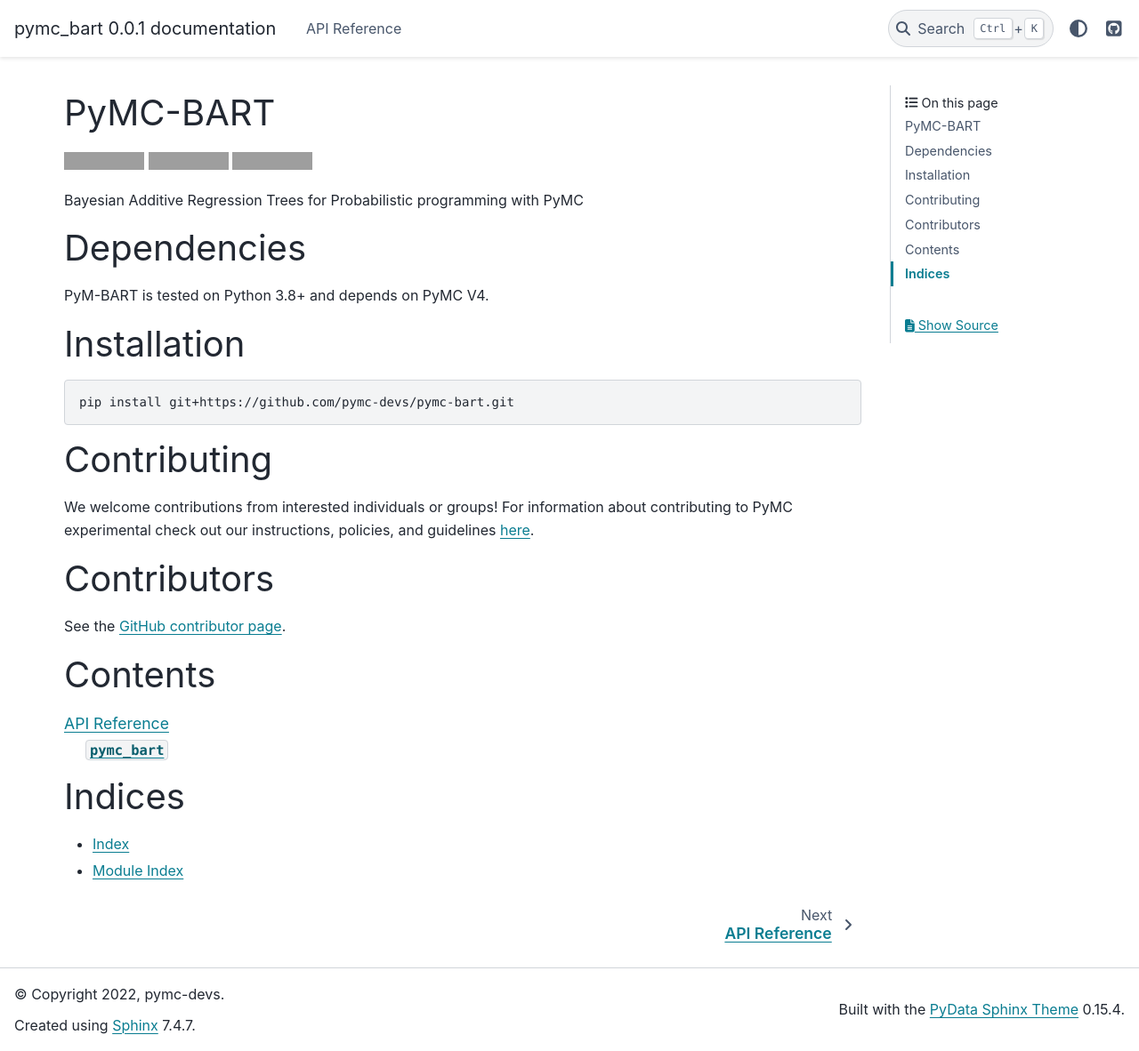
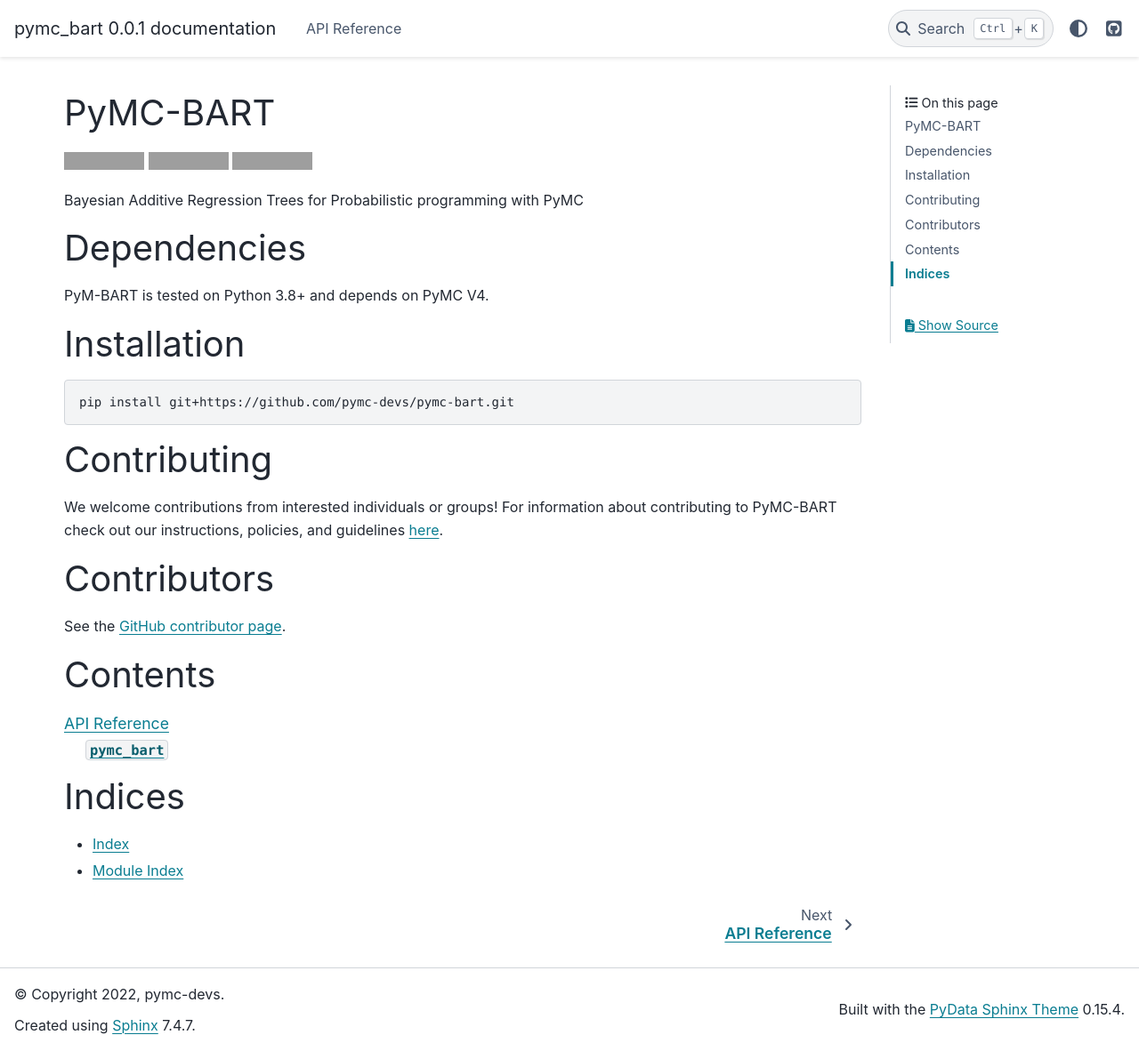
Before and after one commit to pymc-devs/pymc-bart, a Sphinx documentation site: the page built from docs/index.rst, in a window 1280 px wide and 1182 px high. Shown: the whole window at 89% size. Built offline with Sphinx 7.4.7 and the PyData theme 0.15.4, drawn with Linux system fonts in a browser that asks for light colours; grey boxes are pictures that could not be loaded.

Commit message:
remove references to experimental

```diff
--- a/docs/api_reference.rst
+++ b/docs/api_reference.rst
@@ -2,7 +2,7 @@
 ***************
 
 This reference provides detailed documentation for all modules, classes, and
-methods in the current release of PyMC experimental.
+methods in the current release of PyMC-BART.
 
 
 .. toctree::
--- a/docs/conf.py
+++ b/docs/conf.py
@@ -99,7 +99,7 @@
     "icon_links": [
         {
             "name": "GitHub",
-            "url": "https://github.com/pymc-devs/pymc-experimental",
+            "url": "https://github.com/pymc-devs/pymc_bart",
             "icon": "fab fa-github-square",
         },
     ],
--- a/docs/index.rst
+++ b/docs/index.rst
@@ -32,7 +32,7 @@
 
 Contributing
 ============
-We welcome contributions from interested individuals or groups! For information about contributing to PyMC experimental check out our instructions, policies, and guidelines `here <https://github.com/pymc-devs/pymc-bart/blob/main/CONTRIBUTING.md>`_.
+We welcome contributions from interested individuals or groups! For information about contributing to PyMC-BART check out our instructions, policies, and guidelines `here <https://github.com/pymc-devs/pymc-bart/blob/main/CONTRIBUTING.md>`_.
 
 Contributors
 ============
```
